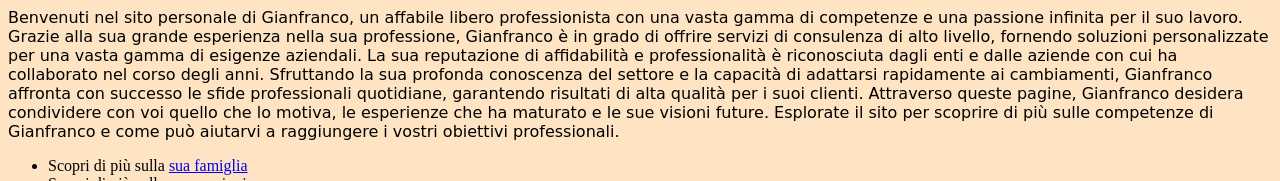
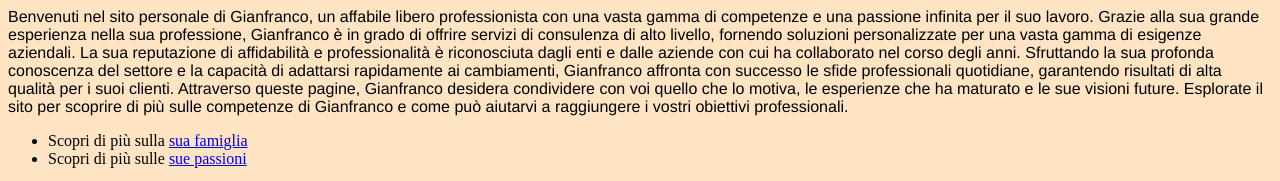
Before and after one commit to simdeistud/consegna-reti-di-calc, a plain HTML site: page index.html in a window 1280 px wide. Shown: the top 181 px of the page. Drawn offline with Linux system fonts and the light colour scheme.

Commit message:
fixed style

```diff
--- a/stile.css
+++ b/stile.css
@@ -1,2 +1,2 @@
-p {font-family: cursive;}
+p {font-family: 'Franklin Gothic Medium', 'Arial Narrow', Arial, sans-serif;}
 body {background-color: bisque;}
```
